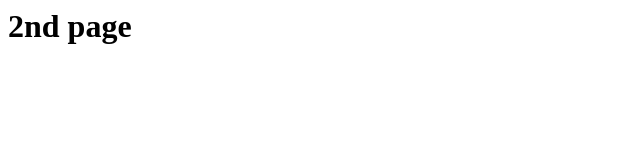
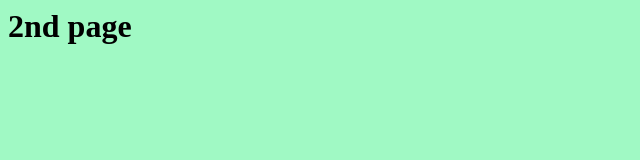
Before and after one commit to liliput35/Ciocons-Blog, a plain HTML site: page next.html in a window 1280 px wide. Shown: the whole page, without its empty margins (0-640 px from the left). Drawn offline with Linux system fonts and the light colour scheme.

Commit message:
Update next.html

```diff
--- a/next.html
+++ b/next.html
@@ -1,4 +1,5 @@
 <html>
+  <body style="background-color:rgb(160, 249, 196);">
 <h1> 2nd page</h1>
 
 </html>
```
